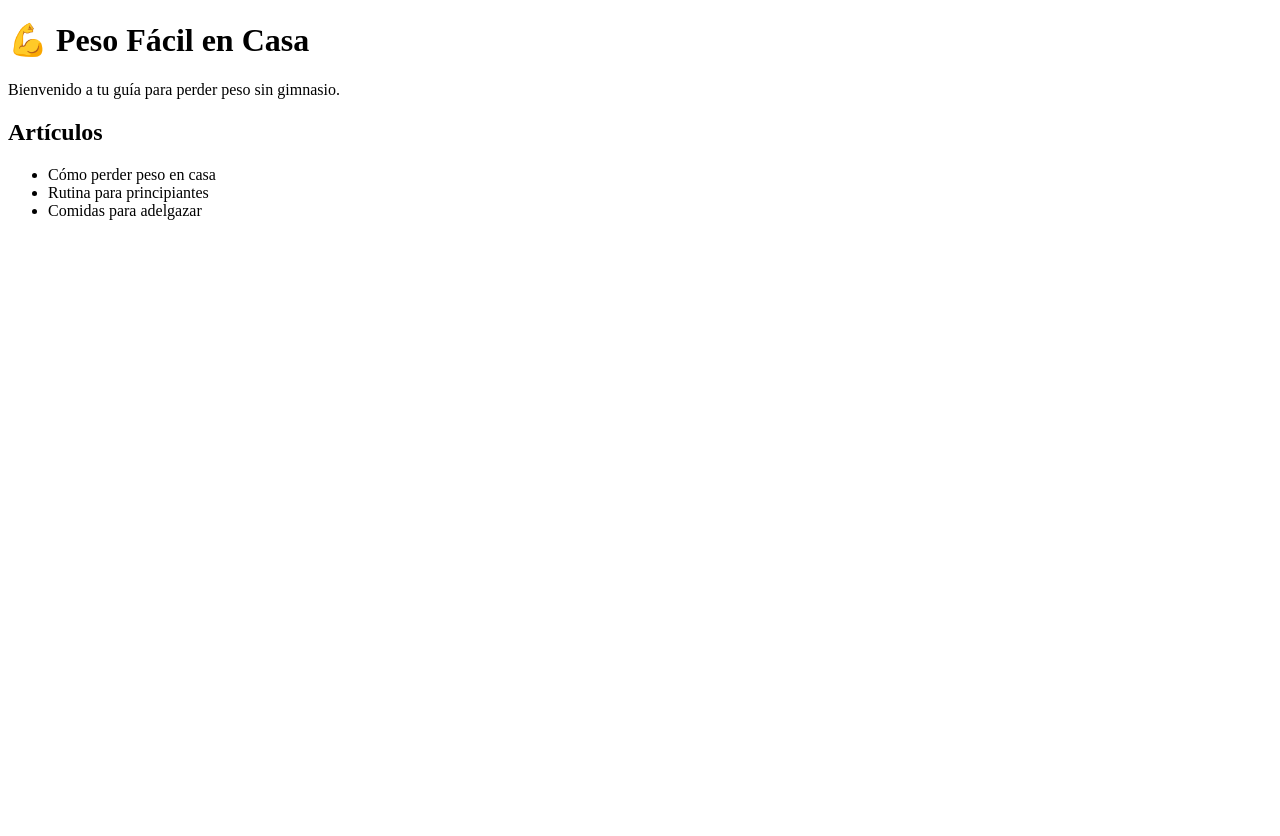
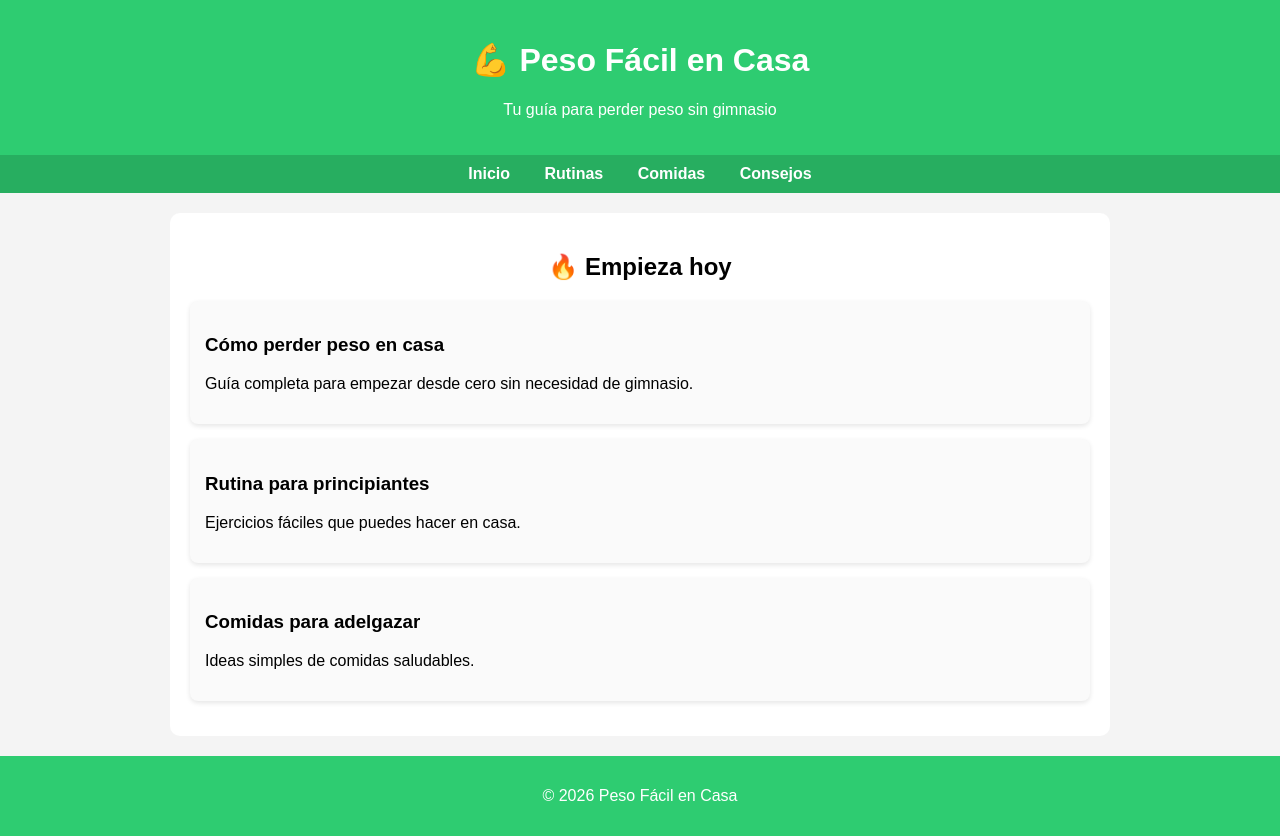
Before and after one commit to geedsaavedrap-png/pesofacilencasa, a plain HTML site: page index.html in a window 1280 px wide. Before the commit the page ends 800 px from the top, so only its background shows below. Drawn offline with Linux system fonts and the light colour scheme.

Commit message:
Update index.html

```diff
--- a/index.html
+++ b/index.html
@@ -3,16 +3,102 @@
 <head>
     <meta charset="UTF-8">
     <title>Peso Fácil en Casa</title>
+
+    <style>
+        body {
+            margin: 0;
+            font-family: Arial, sans-serif;
+            background: #f4f4f4;
+        }
+
+        header {
+            background: #2ecc71;
+            color: white;
+            padding: 20px;
+            text-align: center;
+        }
+
+        nav {
+            background: #27ae60;
+            padding: 10px;
+            text-align: center;
+        }
+
+        nav a {
+            color: white;
+            margin: 0 15px;
+            text-decoration: none;
+            font-weight: bold;
+        }
+
+        .container {
+            max-width: 900px;
+            margin: 20px auto;
+            background: white;
+            padding: 20px;
+            border-radius: 10px;
+        }
+
+        h1, h2 {
+            text-align: center;
+        }
+
+        .card {
+            background: #fafafa;
+            padding: 15px;
+            margin: 15px 0;
+            border-radius: 8px;
+            box-shadow: 0 2px 5px rgba(0,0,0,0.1);
+        }
+
+        footer {
+            background: #2ecc71;
+            color: white;
+            text-align: center;
+            padding: 15px;
+            margin-top: 20px;
+        }
+    </style>
 </head>
+
 <body>
+
+<header>
     <h1>💪 Peso Fácil en Casa</h1>
-    <p>Bienvenido a tu guía para perder peso sin gimnasio.</p>
+    <p>Tu guía para perder peso sin gimnasio</p>
+</header>
 
-    <h2>Artículos</h2>
-    <ul>
-        <li>Cómo perder peso en casa</li>
-        <li>Rutina para principiantes</li>
-        <li>Comidas para adelgazar</li>
-    </ul>
+<nav>
+    <a href="#">Inicio</a>
+    <a href="#">Rutinas</a>
+    <a href="#">Comidas</a>
+    <a href="#">Consejos</a>
+</nav>
+
+<div class="container">
+
+    <h2>🔥 Empieza hoy</h2>
+
+    <div class="card">
+        <h3>Cómo perder peso en casa</h3>
+        <p>Guía completa para empezar desde cero sin necesidad de gimnasio.</p>
+    </div>
+
+    <div class="card">
+        <h3>Rutina para principiantes</h3>
+        <p>Ejercicios fáciles que puedes hacer en casa.</p>
+    </div>
+
+    <div class="card">
+        <h3>Comidas para adelgazar</h3>
+        <p>Ideas simples de comidas saludables.</p>
+    </div>
+
+</div>
+
+<footer>
+    <p>© 2026 Peso Fácil en Casa</p>
+</footer>
+
 </body>
 </html>
```
